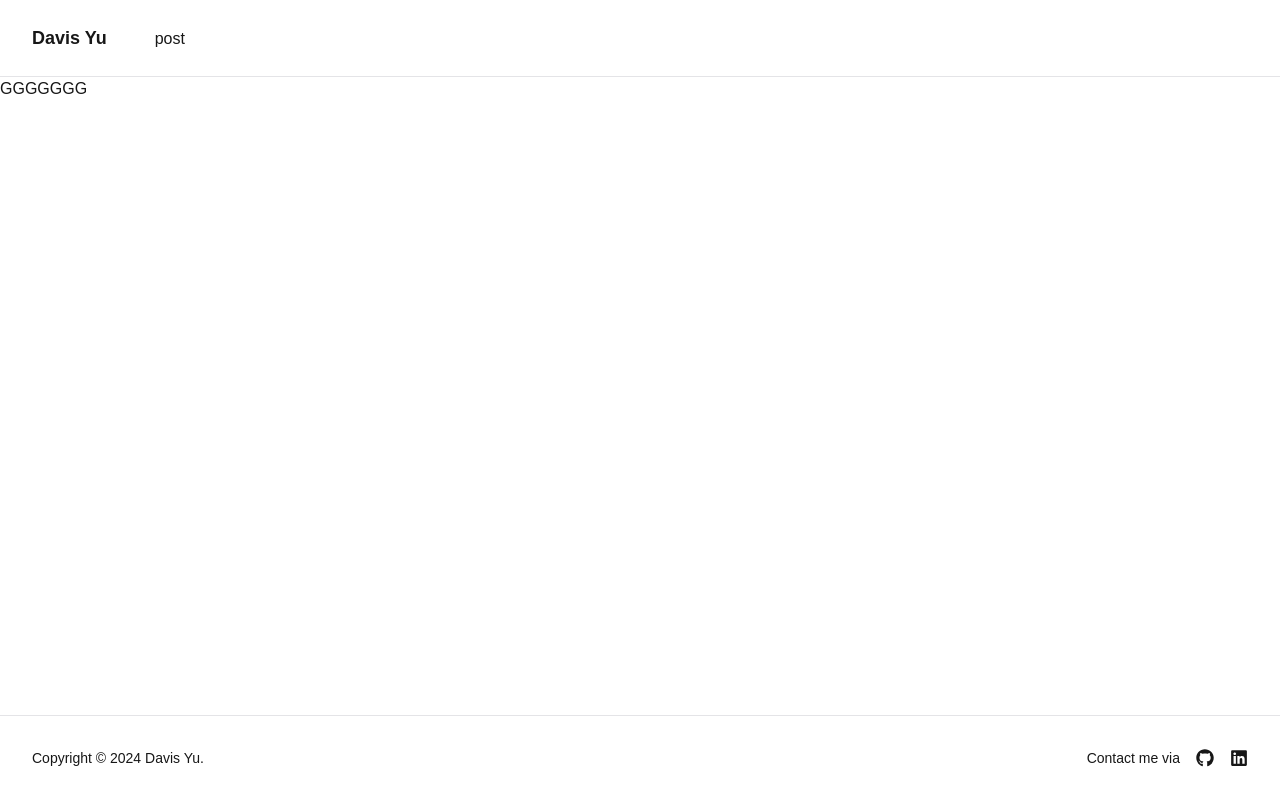
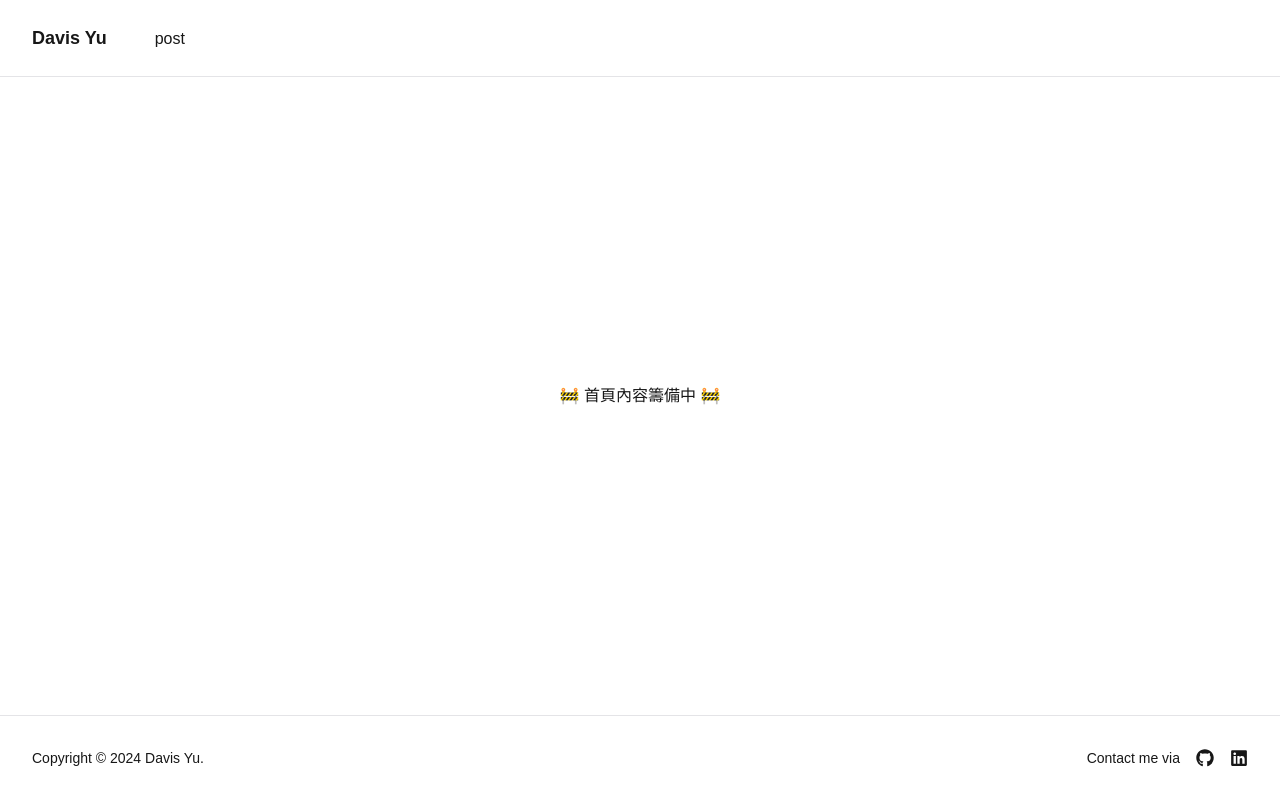
Before and after one commit to yuuuu0311/DavisYu-s-Blog, a Next.js app: page / in a window 1280 px wide. Built offline with nearby package versions, Linux system fonts and the light colour scheme.

Commit message:
add post

```diff
--- a/app/page.jsx
+++ b/app/page.jsx
@@ -3,7 +3,11 @@ import Link from "next/link";
 import { Button } from "@/components/ui/button";
 
 const Home = () => {
-    return <div>GGGGGGG</div>;
+    return (
+        <div className="p-12 grid place-items-center w-full">
+            <p>🚧 首頁內容籌備中 🚧</p>
+        </div>
+    );
 };
 
 export default Home;
--- a/app/post/[id]/page.jsx
+++ b/app/post/[id]/page.jsx
@@ -38,6 +38,7 @@ const TestPage = () => {
                     className: "text-lg font-bold",
                 },
             },
+
             img: {
                 component: Image,
                 props: {
@@ -47,9 +48,15 @@ const TestPage = () => {
                 },
             },
 
+            a: {
+                props: {
+                    className: "text-green-500 mx-1",
+                },
+            },
+
             code: {
                 props: {
-                    className: cn("bg-gray-300 rounded text-sm px-1", {
+                    className: cn("bg-gray-300 rounded text-sm px-1 mx-1", {
                         "bg-gray-700 text-green-500": isDark(),
                     }),
                 },
@@ -75,9 +82,10 @@ const TestPage = () => {
                     <CopyBlock
                         text={node.text}
                         language={node.lang}
-                        wrapLines={true}
                         showLineNumbers={true}
                         theme={dracula}
+                        className="!overflow-auto !max-w-full"
+                        codeBlock
                     />
                 );
             }
--- a/app/post/page.jsx
+++ b/app/post/page.jsx
@@ -14,7 +14,7 @@ const PostListPage = () => {
                         key={post.id + index}
                         className="hover:text-green-500 transition"
                     >
-                        <div className="md:flex gap-4 justify-between">
+                        <div className="flex gap-1 md:gap-4 flex-col md:flex-row md:justify-between mb-2 md:mb-0">
                             <Link href={`/post/${post.id}`}>
                                 <p className="text-lg">{post.title}</p>
                             </Link>
```
